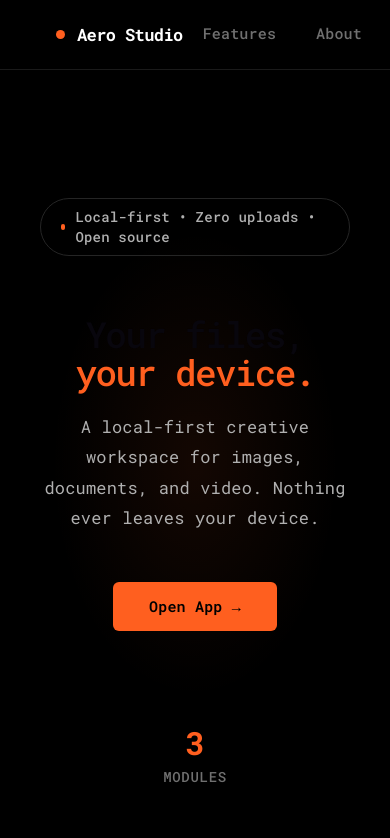
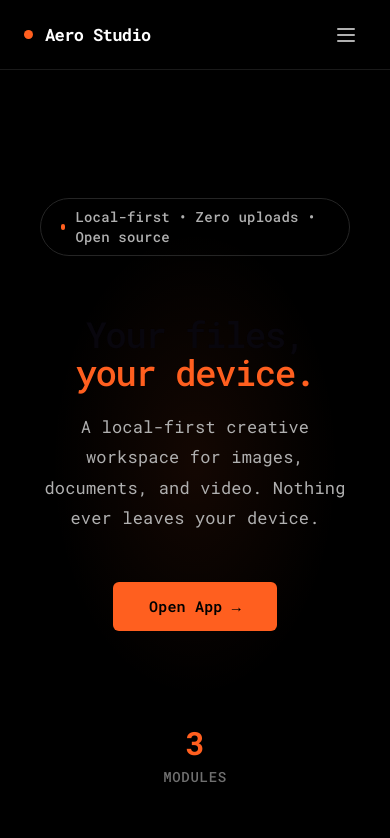
Before and after one commit to ParagGhatage/Aero-Studio, a React (Vite) app: page / in a window 390 px wide. Shown: the top 838 px of the page. Built offline with nearby package versions, Linux system fonts and the light colour scheme.

Commit message:
mobile compatibiliyty of landing page and navbar

```diff
--- a/src/AppLayout.jsx
+++ b/src/AppLayout.jsx
@@ -3,11 +3,12 @@ import AeroTopBar from './components/AeroTopBar';
 
 export default function AppLayout() {
   return (
-    <div className="bg-aero-bg min-h-screen text-aero-text font-body flex flex-col overflow-x-hidden">
+    // Changed min-h-screen to min-h-[100dvh] for perfect mobile browser sizing
+    <div className="bg-aero-bg min-h-dvh text-aero-text font-body flex flex-col overflow-x-hidden w-full">
       <AeroTopBar />
 
       {/* The specific tool (ImageApp, PdfApp, etc.) will render here */}
-      <main className="flex-1 overflow-y-auto">
+      <main className="flex-1 overflow-y-auto w-full relative">
         <Outlet />
       </main>
     </div>
--- a/src/components/AeroTopBar.jsx
+++ b/src/components/AeroTopBar.jsx
@@ -1,4 +1,4 @@
-import { useEffect } from 'react';
+import { useState } from 'react';
 import { Link, NavLink, useNavigate } from 'react-router-dom';
 
 const GITHUB_URL = 'https://github.com/ParagGhatage/Aero-Studio';
@@ -18,34 +18,31 @@ const GitHubIcon = () => (
 
 export default function AeroTopBar() {
   const navigate = useNavigate();
-
-  useEffect(() => {
-    if (!document.getElementById('aero-fonts')) {
-      const link = document.createElement('link');
-      link.id = 'aero-fonts';
-      link.rel = 'stylesheet';
-      link.href = 'https://fonts.googleapis.com/css2?family=Inter:wght@400;500;600;700;800&display=swap';
-      document.head.appendChild(link);
-    }
-  }, []);
+  const [isMobileMenuOpen, setIsMobileMenuOpen] = useState(false);
 
   return (
-    <nav className="sticky top-0 z-17.5 h-17.5 flex items-center justify-between px-14 border-b border-aero-border bg-black/90 backdrop-blur-md">
+    <nav className="sticky top-0 z-50 h-[70px] flex items-center justify-between px-6 md:px-14 border-b border-aero-border bg-black/90 backdrop-blur-md">
 
-      <Link to="/" className="flex items-center gap-3 no-underline shrink-0">
+      {/* Brand Logo */}
+      <Link
+        to="/"
+        onClick={() => setIsMobileMenuOpen(false)}
+        className="flex items-center gap-3 no-underline shrink-0"
+      >
         <div className="w-2.25 h-2.25 rounded-full bg-aero-accent" />
         <span className="font-display text-[17px] font-extrabold text-aero-text tracking-[-0.6px]">
           Aero Studio
         </span>
       </Link>
 
-      <div className="flex items-center">
+      {/* Desktop Tabs (Hidden on mobile) */}
+      <div className="hidden md:flex items-center">
         {NAV_TABS.map(({ label, path }) => (
           <NavLink
             key={path}
             to={path}
             className={({ isActive }) => `
-              flex items-center px-5 h-17.5 text-[15px] cursor-pointer font-display font-medium no-underline transition-all duration-200 border-b-2
+              flex items-center px-5 h-[70px] text-[15px] cursor-pointer font-display font-medium no-underline transition-all duration-200 border-b-2
               ${isActive
                 ? 'text-aero-accent border-aero-accent'
                 : 'text-aero-text-dim border-transparent hover:text-aero-text'
@@ -57,7 +54,8 @@ export default function AeroTopBar() {
         ))}
       </div>
 
-      <div className="flex items-center gap-4.5 shrink-0">
+      {/* Desktop Action Buttons (Hidden on mobile) */}
+      <div className="hidden md:flex items-center gap-4.5 shrink-0">
         <button
           onClick={() => window.open(GITHUB_URL, '_blank', 'noopener,noreferrer')}
           className="bg-transparent border-none cursor-pointer text-aero-text-sub px-2 transition-colors duration-200 hover:text-aero-text"
@@ -67,14 +65,77 @@ export default function AeroTopBar() {
         <NavCTA navigate={navigate} />
       </div>
 
+      {/* Mobile Menu Toggle Button */}
+      <button
+        className="md:hidden flex items-center justify-center p-2 text-aero-text-sub hover:text-aero-text transition-colors"
+        onClick={() => setIsMobileMenuOpen(!isMobileMenuOpen)}
+      >
+        <svg className="w-6 h-6" fill="none" stroke="currentColor" viewBox="0 0 24 24">
+          {isMobileMenuOpen ? (
+            /* Close "X" Icon */
+            <path strokeLinecap="round" strokeLinejoin="round" strokeWidth={2} d="M6 18L18 6M6 6l12 12" />
+          ) : (
+            /* Hamburger Icon */
+            <path strokeLinecap="round" strokeLinejoin="round" strokeWidth={2} d="M4 6h16M4 12h16M4 18h16" />
+          )}
+        </svg>
+      </button>
+
+      {/* Mobile Dropdown Menu */}
+      {isMobileMenuOpen && (
+        <div className="absolute top-[70px] left-0 w-full bg-aero-surface border-b border-aero-border flex flex-col md:hidden px-6 py-6 shadow-2xl gap-4">
+
+          <div className="flex flex-col gap-2">
+            {NAV_TABS.map(({ label, path }) => (
+              <NavLink
+                key={path}
+                to={path}
+                onClick={() => setIsMobileMenuOpen(false)}
+                className={({ isActive }) => `
+                  px-4 py-3 text-[15px] rounded-md font-display font-medium no-underline transition-all duration-200
+                  ${isActive
+                    ? 'text-aero-accent bg-aero-accent-glow border border-aero-accent-border'
+                    : 'text-aero-text-dim hover:text-aero-text hover:bg-aero-border-emphasis'
+                  }
+                `}
+              >
+                {label}
+              </NavLink>
+            ))}
+          </div>
+
+          <div className="h-[1px] bg-aero-border w-full my-2" />
+
+          <div className="flex items-center justify-between px-2">
+            <button
+              onClick={() => {
+                window.open(GITHUB_URL, '_blank', 'noopener,noreferrer');
+                setIsMobileMenuOpen(false);
+              }}
+              className="flex items-center gap-2 bg-transparent border-none cursor-pointer text-aero-text-sub transition-colors duration-200 hover:text-aero-text"
+            >
+              <GitHubIcon />
+              <span className="font-display text-sm font-medium">GitHub</span>
+            </button>
+            <NavCTA
+              navigate={navigate}
+              onClick={() => setIsMobileMenuOpen(false)}
+            />
+          </div>
+
+        </div>
+      )}
     </nav>
   );
 }
 
-function NavCTA({ navigate }) {
+function NavCTA({ navigate, onClick }) {
   return (
     <button
-      onClick={() => navigate('/app')}
+      onClick={() => {
+        navigate('/app');
+        if (onClick) onClick(); // Close menu on click for mobile
+      }}
       className="bg-aero-accent hover:bg-aero-accent-hover border-none px-6.5 py-2.5 rounded-md text-black font-display font-bold text-[15px] cursor-pointer transition-all duration-200 hover:-translate-y-px"
     >
       Get Started
--- a/src/pages/landing/Landing.jsx
+++ b/src/pages/landing/Landing.jsx
@@ -68,12 +68,12 @@ function Hero({ navigate }) {
       </div>
 
       {/* 2. Main Title */}
-      <h1 className="font-display text-center text-[clamp(48px,10vw,96px)] font-extrabold leading-[1.05] mb-6 w-full max-w-[1000px] text-aero-text">
+      <h1 className="font-display text-center text-[clamp(48px,10vw,96px)] font-extrabold leading-[1.05] mb-6 w-full max-w-250 text-aero-text">
         Your files,<br /><span className="text-aero-accent">your device.</span>
       </h1>
 
       {/* 3. Subtitle */}
-      <p className="font-display text-center text-[17px] text-aero-text-sub leading-[1.8] mb-12 w-full max-w-[620px] font-normal text-balance">
+      <p className="font-display text-center text-[17px] text-aero-text-sub leading-[1.8] mb-12 w-full max-w-155 font-normal text-balance">
         A local-first creative workspace for images, documents, and video. Nothing ever leaves your device.
       </p>
 
@@ -83,11 +83,11 @@ function Hero({ navigate }) {
       </div>
 
       {/* 5. Stats Grid */}
-      <div className="grid grid-cols-[repeat(auto-fit,minmax(200px,1fr))] gap-12 w-full max-w-[900px] mt-4">
+      <div className="grid grid-cols-[repeat(auto-fit,minmax(200px,1fr))] gap-12 w-full max-w-225 mt-4">
         {[{ value: '3', label: 'Modules' }, { value: '12+', label: 'Tools' }, { value: '∞', label: 'Files' }].map(m => (
           <div key={m.label} className="text-center">
             <div className="font-display text-[clamp(32px,6vw,56px)] font-extrabold text-aero-accent leading-none mb-2">{m.value}</div>
-            <div className="text-sm text-aero-text-dim font-display font-medium uppercase tracking-[0.05em]">{m.label}</div>
+            <div className="text-sm text-aero-text-dim font-display font-medium uppercase tracking-wider">{m.label}</div>
           </div>
         ))}
       </div>
```
